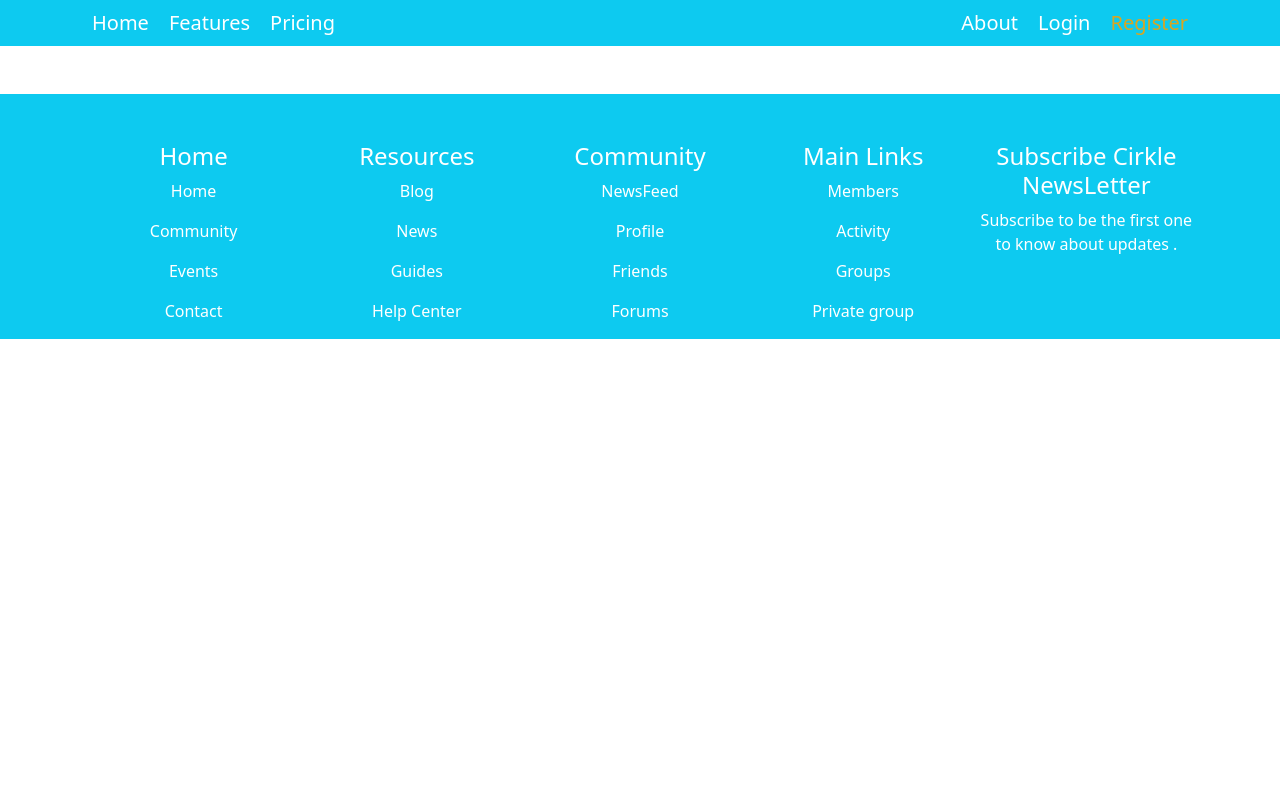
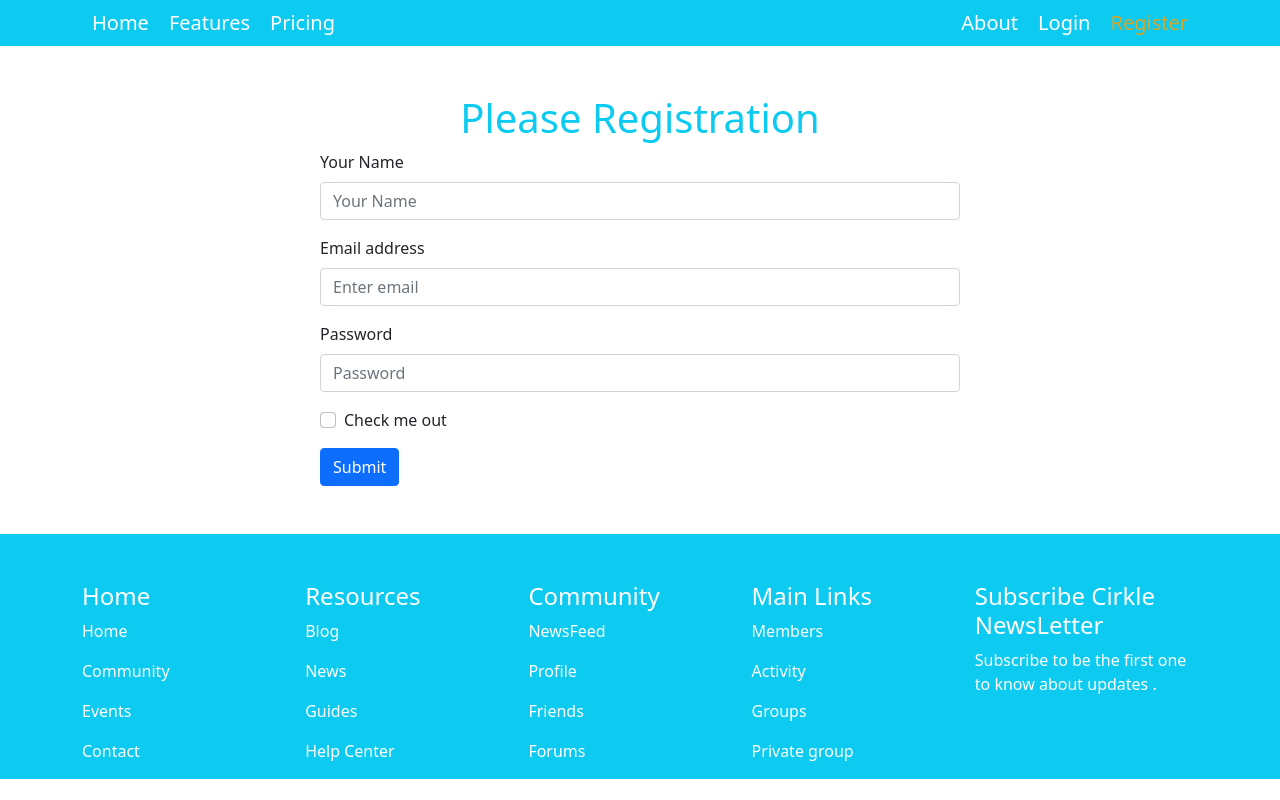
Before and after one commit to salmakhatun0056/dental-services, a React (Create React App) app: page /register in a window 1280 px wide. Built offline with nearby package versions, Linux system fonts and the light colour scheme.

Commit message:
register form attaced

```diff
--- a/src/App.js
+++ b/src/App.js
@@ -4,14 +4,18 @@ import 'bootstrap/dist/css/bootstrap.min.css';
 import { Route, Routes } from 'react-router-dom';
 import Home from './Pages/Home/Home/Home';
 import Footer from './Pages/Shared/Footer/Footer';
+import About from './Pages/Home/About/About';
+import Register from './Pages/Home/Register/Register';
 
 function App() {
   return (
-    <div className="App">
+    <div>
       <Header></Header>
       <Routes>
         <Route path='/' element={<Home></Home>}></Route>
         <Route path='/home' element={<Home></Home>}></Route>
+        <Route path='/about' element={<About></About>}></Route>
+        <Route path='/register' element={<Register></Register>}></Route>
         {/* <Route path='/checkout/:checkoutId'></Route> */}
       </Routes>
       <Footer></Footer>
--- /dev/null
+++ b/src/Pages/Home/About/About.js
@@ -0,0 +1,11 @@
+import React from 'react';
+
+const About = () => {
+    return (
+        <div style={{ height: 300 }}>
+            <h2>This is About</h2>
+        </div>
+    );
+};
+
+export default About;
--- a/src/Pages/Home/Home/Home.js
+++ b/src/Pages/Home/Home/Home.js
@@ -13,7 +13,7 @@ const Home = () => {
     return (
         <div>
             <main className="home-container col-lg-6 col-12">
-                <div className="home-detail">
+                <div className="home-detail text-center ms-2">
                     <h1 className='home-title text-info'>Professional and experienced<br /><span className='title-style'>Dentist </span></h1>
                     <p>Lorem ipsum dolor sit amet consectetur adipisicing elit. Molestias in natus ipsum sunt maiores ea reprehenderit debitis at cumque dolor!</p>
                 </div>
@@ -22,7 +22,7 @@ const Home = () => {
                 </div>
             </main>
             <div>
-                <h2 className='my-4 text-info'>My Services</h2>
+                <h2 className='my-4 text-info text-center'>My Services</h2>
                 <CardGroup className='service-container container mb-2'>
                     {
                         services.map(service => <Service
--- /dev/null
+++ b/src/Pages/Home/Register/Register.js
@@ -0,0 +1,37 @@
+import React from 'react';
+import { Button, Form } from 'react-bootstrap';
+
+const Register = () => {
+    const handleRegister = (event) => {
+        event.preventDefault()
+    }
+    return (
+        <div>
+            <h1 className='text-info text-center mt-5'>Please Registration</h1>
+            <Form onSubmit={handleRegister} className='w-50 mx-auto'>
+                <Form.Group className="mb-3" controlId="formBasicEmail">
+                    <Form.Label>Your Name</Form.Label>
+                    <Form.Control type="name" placeholder="Your Name" />
+                </Form.Group>
+
+                <Form.Group className="mb-3" controlId="formBasicEmail">
+                    <Form.Label>Email address</Form.Label>
+                    <Form.Control type="email" placeholder="Enter email" required />
+                </Form.Group>
+
+                <Form.Group className="mb-3" controlId="formBasicPassword">
+                    <Form.Label>Password</Form.Label>
+                    <Form.Control type="password" placeholder="Password" required />
+                </Form.Group>
+                <Form.Group className="mb-3" controlId="formBasicCheckbox">
+                    <Form.Check type="checkbox" label="Check me out" />
+                </Form.Group>
+                <Button variant="primary" type="submit">
+                    Submit
+                </Button>
+            </Form>
+        </div>
+    );
+};
+
+export default Register;
--- a/src/Pages/Shared/Footer/Footer.css
+++ b/src/Pages/Shared/Footer/Footer.css
@@ -1,14 +1,19 @@
-.footer-detail {
+.footer-details {
     display: grid;
     grid-template-columns: repeat(5, 1fr);
 }
 
-p:hover {
+/* p:hover {
     color: rgb(255, 0, 255);
-}
+} */
 
 @media only screen and (max-width:576px) {
+    .footer-details {
+        grid-template-columns: repeat(2, 1fr);
+        /* margin-left: 2rem; */
+    }
+
     .footer-detail {
-        grid-template-columns: repeat(2, 1fr);
+        margin: auto;
     }
 }
--- a/src/Pages/Shared/Footer/Footer.js
+++ b/src/Pages/Shared/Footer/Footer.js
@@ -4,8 +4,8 @@ import './Footer.css'
 const Footer = () => {
     return (
         <div className='bg-info text-white mt-5'>
-            <div className='container footer-detail '>
-                <div className='mt-5'>
+            <div className='container footer-details '>
+                <div className='mt-5 footer-detail'>
                     <h4>Home</h4>
                     <p>Home</p>
                     <p>Community</p>
```
